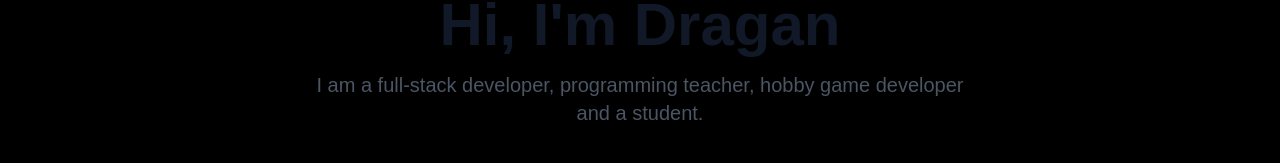
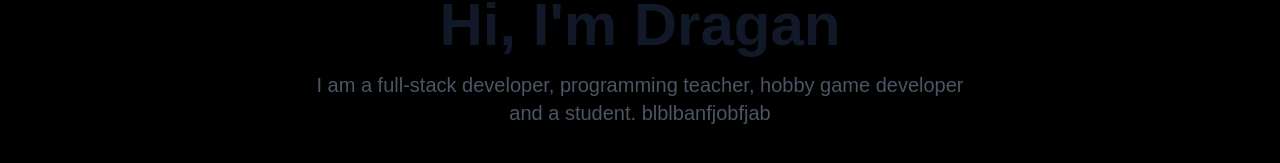
Before and after one commit to Dragan-Prpa/portfolio, a React (Vite) app: page / in a window 1280 px wide. Shown: the part 141-304 px from the top of the page. Built offline with nearby package versions, Linux system fonts and the light colour scheme; a web font is replaced by a local one.

Commit message:
change example

```diff
--- a/src/components/Hero.tsx
+++ b/src/components/Hero.tsx
@@ -4,6 +4,7 @@ export default function Hero() {
       <h2 className="text-5xl md:text-6xl font-bold mb-4 text-gray-900 dark:text-white">Hi, I'm Dragan</h2>
       <p className="text-lg md:text-xl text-gray-600 dark:text-gray-300 max-w-2xl">
         I am a full-stack developer, programming teacher, hobby game developer and a student.
+        blblbanfjobfjab
       </p>
     </section>
   )
```
